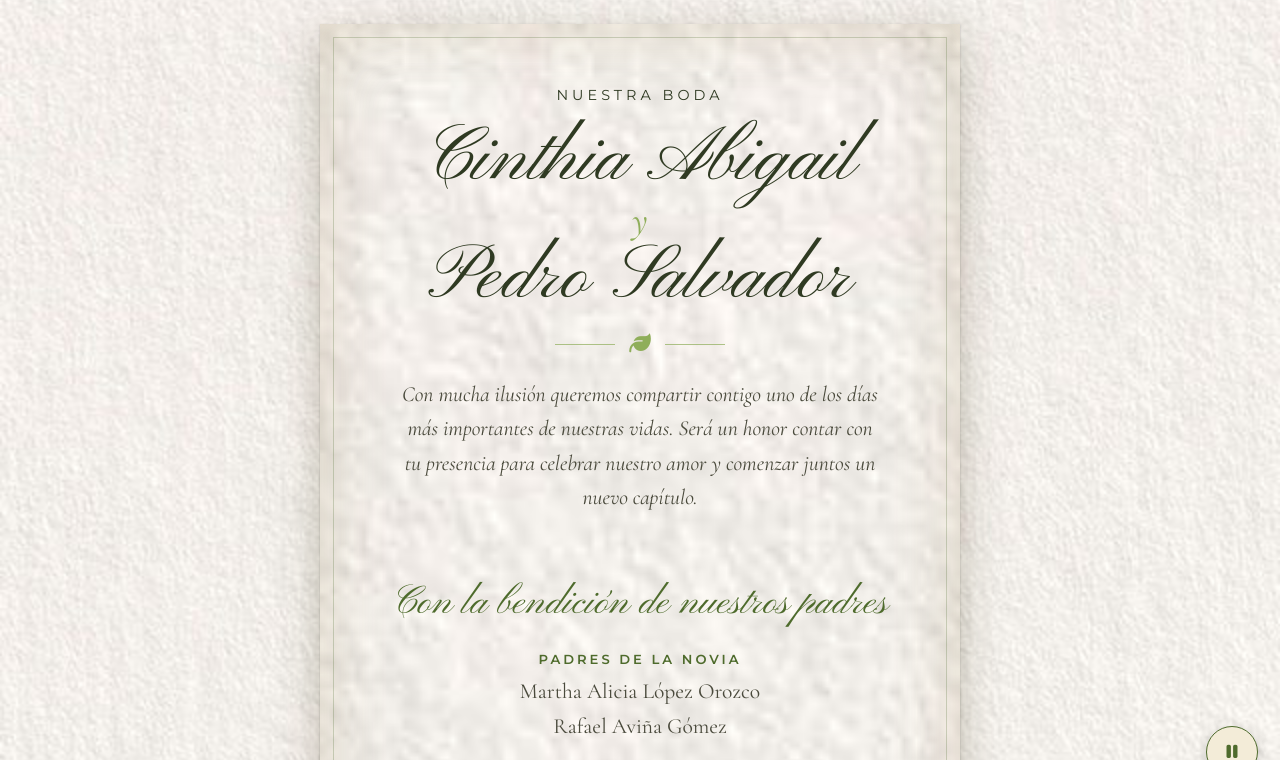
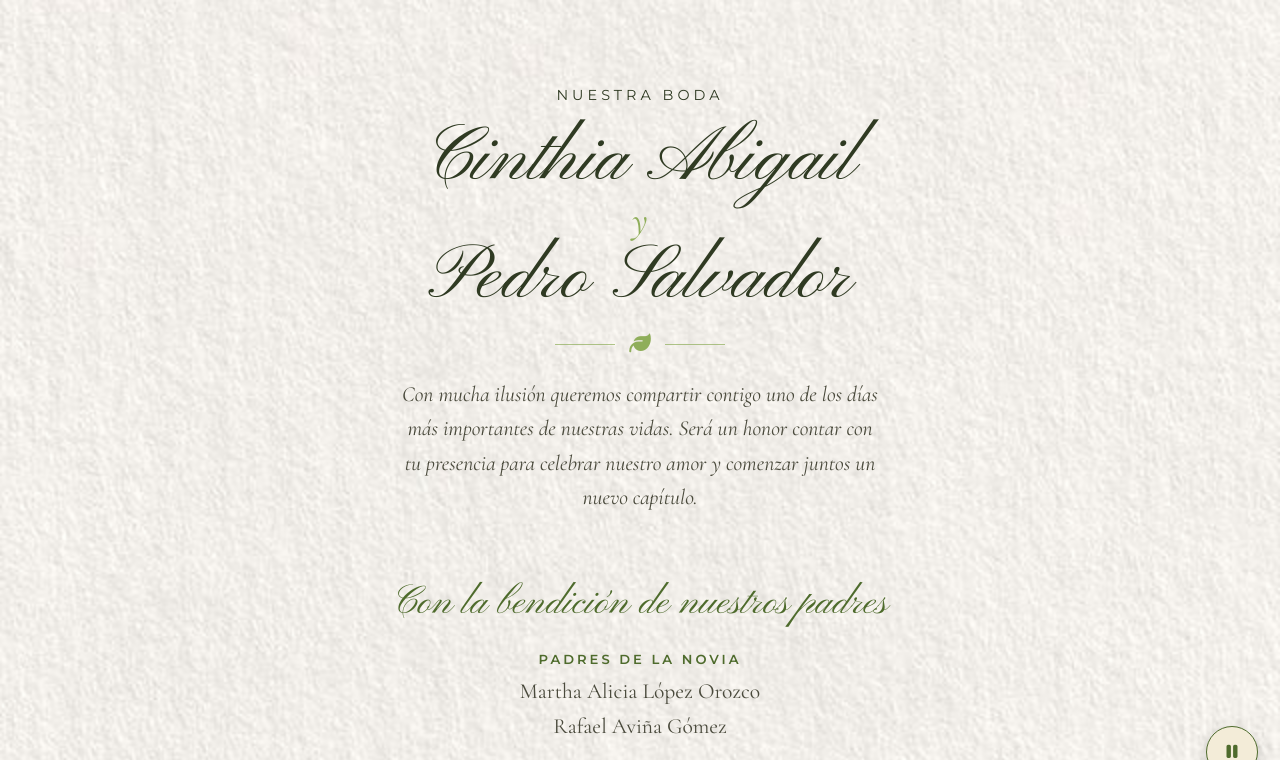
Before and after one commit to Invytia/BODA-CINTHIA-Y-PEDRO, a plain HTML site: page index.html in a window 1280 px wide. Both pictures are taken after a click on the element 640 px from the left and 369 px from the top of the page. Shown: the top 760 px of the page. Drawn offline with nearby package versions, Linux system fonts and the light colour scheme.

Commit message:
Update index.html

```diff
--- a/index.html
+++ b/index.html
@@ -14,7 +14,7 @@
   --titulo:'Cormorant Garamond',serif; --script:'Pinyon Script',cursive; --sans:'Montserrat',sans-serif;
 }
 *{box-sizing:border-box;margin:0;padding:0}
-body{background:#CFC6AE url('assets/fondo.jpg') center/cover fixed;color:var(--texto);font-family:var(--titulo);font-size:1.35rem;line-height:1.6;overflow-x:hidden}
+body{background:#E9E0C8;color:var(--texto);font-family:var(--titulo);font-size:1.35rem;line-height:1.6;overflow-x:hidden}
 
 /* SOBRE */
 #envelope-screen{position:fixed;inset:0;z-index:9999;background:#2B3320 url('assets/fondo.jpg') center/cover;display:flex;flex-direction:column;align-items:center;justify-content:center;transition:opacity 1s,visibility 1s}
@@ -32,10 +32,11 @@ body{background:#CFC6AE url('assets/fondo.jpg') center/cover fixed;color:var(--t
 
 #audio-btn{position:fixed;bottom:22px;right:22px;width:52px;height:52px;border-radius:50%;border:1px solid var(--verde-os);background:var(--crema);color:var(--verde-os);font-size:1.1rem;cursor:pointer;z-index:9000;display:none;align-items:center;justify-content:center;box-shadow:0 4px 14px rgba(0,0,0,.2)}
 
-/* HOJA DE PAPEL */
+/* FONDO DE PAPEL FIJO */
+body::before{content:"";position:fixed;inset:0;z-index:-1;background:#E9E0C8 url('assets/fondo.jpg') center/cover no-repeat}
+/* CONTENIDO */
 #invitation-content{visibility:hidden;opacity:0;transition:opacity 1.5s;padding:24px 12px 40px}
-.paper{max-width:640px;margin:0 auto;background:#F6F0DE url('assets/fondo.jpg') center/cover;padding:60px 36px;text-align:center;
-  box-shadow:0 1px 2px rgba(0,0,0,.2),0 14px 40px rgba(60,50,20,.3),inset 0 0 70px rgba(150,125,70,.25);outline:1px solid rgba(78,107,44,.25);outline-offset:-14px}
+.paper{max-width:640px;margin:0 auto;padding:60px 36px;text-align:center}
 section{margin-bottom:56px}
 .reveal{opacity:0;transform:translateY(24px);transition:opacity 1s,transform 1s}
 .reveal.visible{opacity:1;transform:none}
```
